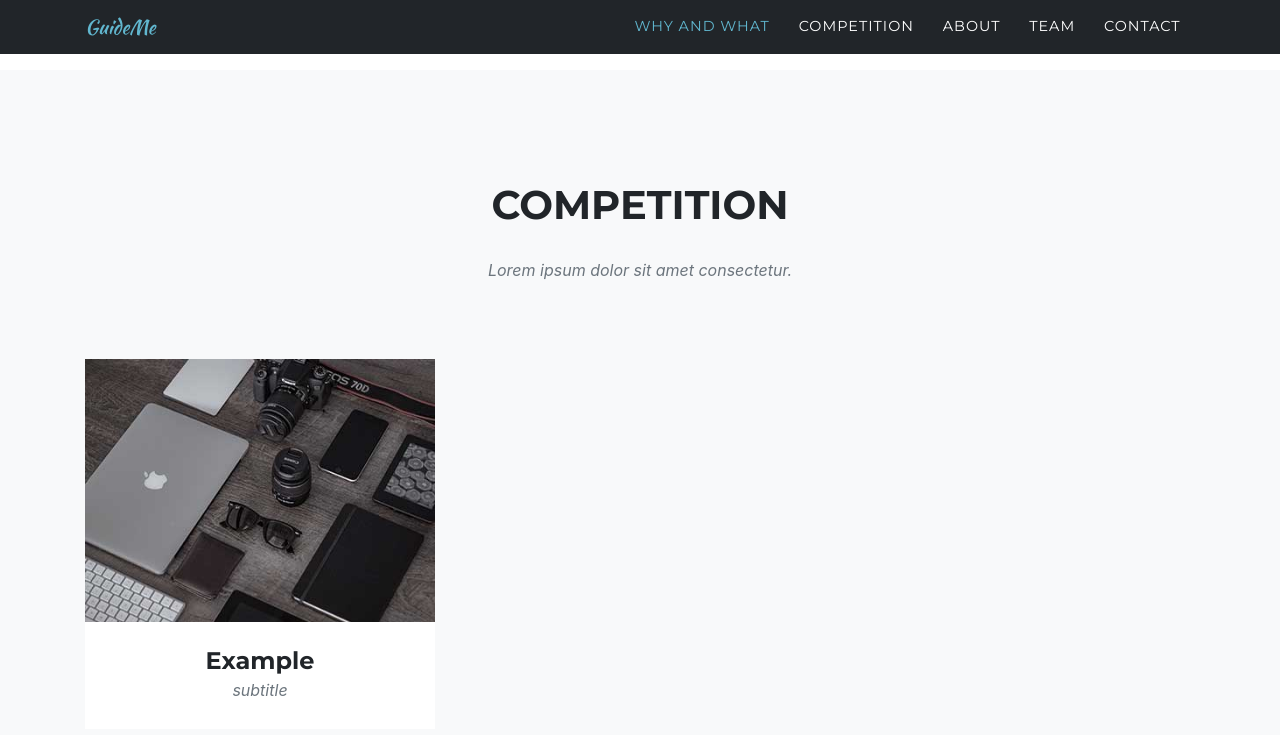
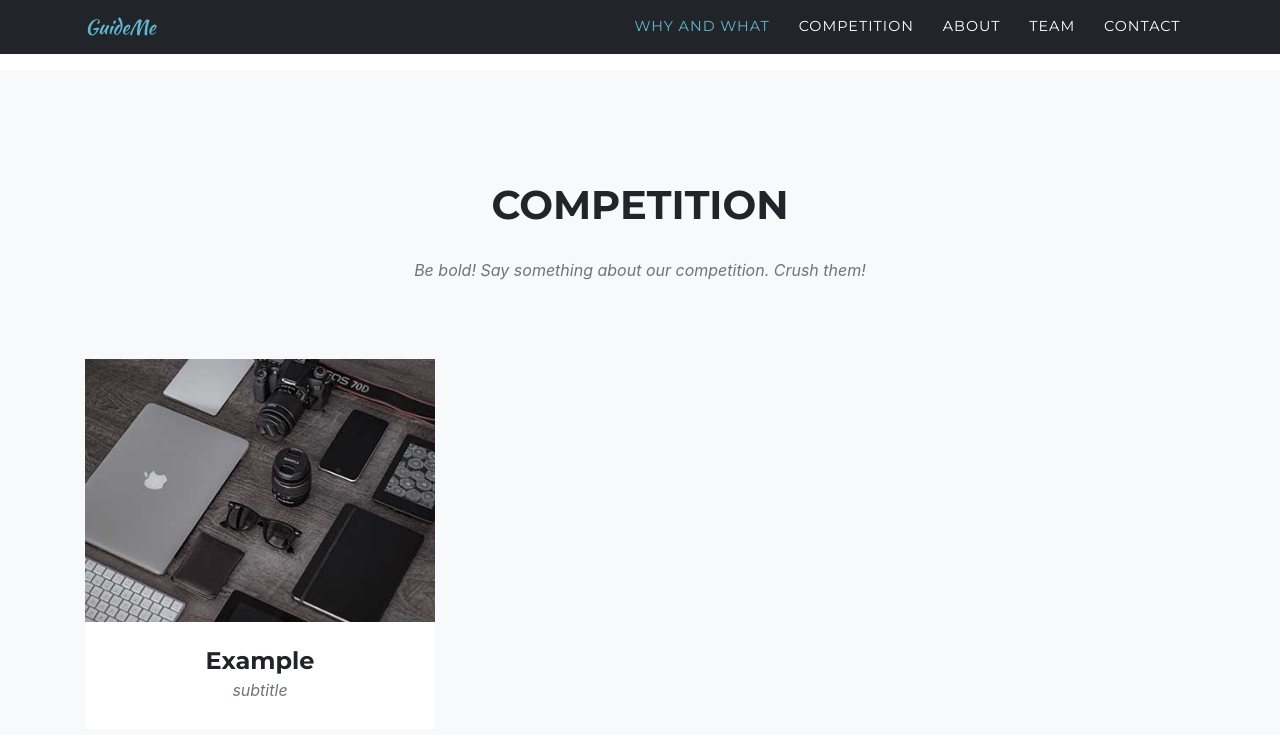
Before and after one commit to Unicorns-guideMe/guideMe-fiki, a Jekyll site: the page built from index.md, in a window 1280 px wide and 900 px high, scrolled down 1248 px. Shown: the top 735 px of the window. Built offline with Jekyll 4.4.1, drawn with Linux system fonts in a browser that asks for light colours; some web fonts are replaced.

Commit message:
A bit more competition setup

```diff
--- a/_data/sitetext.yml
+++ b/_data/sitetext.yml
@@ -16,7 +16,8 @@ description:
 
 competition:
     title: "Competition"
-    text: "Lorem ipsum dolor sit amet consectetur."
+    # The text property is optional, comment it or remove it entirely if you're not using it
+    text: "Be bold! Say something about our competition. Crush them!"
     section: competition
     closebutton: "Close Comeptition Overview"
 
--- a/_includes/competition_grid.html
+++ b/_includes/competition_grid.html
@@ -4,7 +4,9 @@
     <div class="row">
       <div class="col-lg-12 text-center">
         <h2 class="section-heading text-uppercase">{{ site.data.sitetext.competition.title | markdownify | default: "Competition" }}</h2>
+      {% if site.data.sitetext.competition.text %}
         <h3 class="section-subheading text-muted">{{ site.data.sitetext.competition.text | markdownify }}</h3>
+      {% endif %}
       </div>
     </div>
     <div class="row">
```
